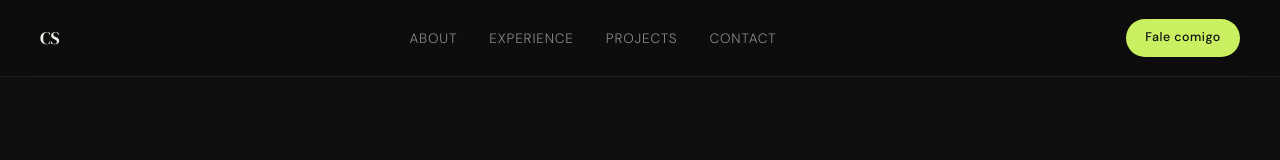
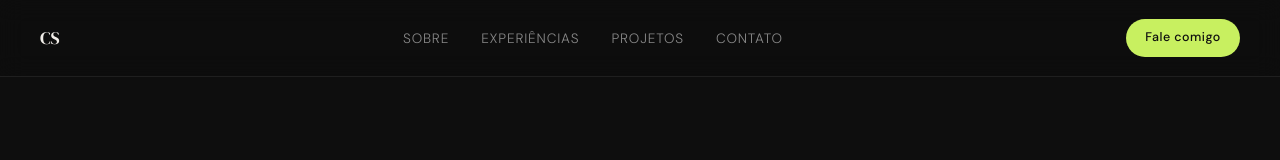
Before and after one commit to Cristiano005/portfolio-cristiano, a React (Vite) app: page / in a window 1280 px wide. Shown: the top 160 px of the page. Built offline with nearby package versions, Linux system fonts and the light colour scheme.

Commit message:
fix: header changed to portuguese.

```diff
--- a/src/views/components/Header.jsx
+++ b/src/views/components/Header.jsx
@@ -7,16 +7,16 @@ export default function Header() {
                 <div className="links">
                     <ul>
                         <li>
-                            <a href="#about">About</a>
+                            <a href="#about">Sobre</a>
                         </li>
                         <li>
-                            <a href="#experiences">Experience</a>
+                            <a href="#experiences">Experiências</a>
                         </li>
                         <li>
-                            <a href="#">Projects</a>
+                            <a href="#projects">Projetos</a>
                         </li>
                         <li>
-                            <a href="#">Contact</a>
+                            <a href="#contact">Contato</a>
                         </li>
                     </ul>
                 </div>
```
